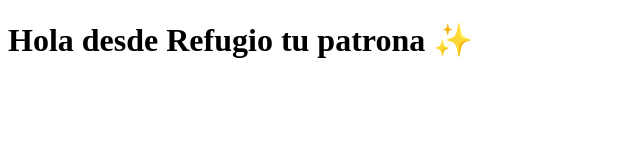
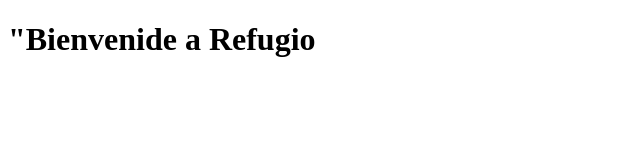
Before and after one commit to luisbutnotommoo/refugio, a plain HTML site: page index.html in a window 1280 px wide. Shown: the whole page, without its empty margins (0-640 px from the left). Drawn offline with Linux system fonts and the light colour scheme.

Commit message:
Mini cambio

```diff
--- a/index.html
+++ b/index.html
@@ -9,7 +9,7 @@
   <meta name="theme-color" content="#6200ee">
 </head>
 <body>
-  <h1>Hola desde Refugio tu patrona ✨</h1>
+  <h1>"Bienvenide a Refugio</h1>
   <script>
     if ("serviceWorker" in navigator) {
       navigator.serviceWorker.register("/service-worker.js")
```
